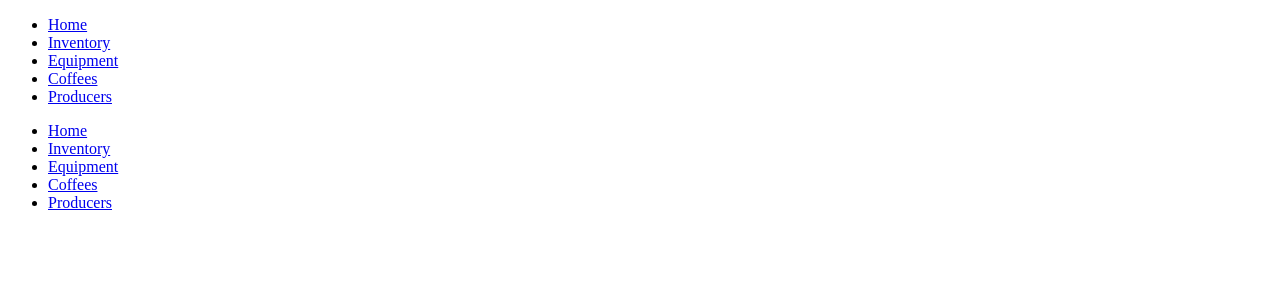
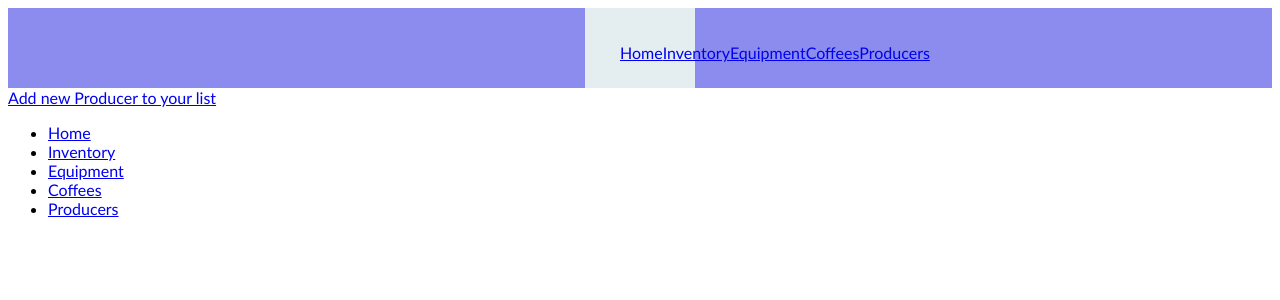
Before and after one commit to MackieJG/coffee-inventory-management, a Flask app: page /producers in a window 1280 px wide. Shown: the top 300 px of the page. Run offline with Flask 2, Linux system fonts and the light colour scheme; data that the repository does not hold is empty; some libraries are stand-ins or nearby versions.

Commit message:
commit changes

```diff
--- a/controllers/producers_controller.py
+++ b/controllers/producers_controller.py
@@ -16,7 +16,7 @@ def show_producer(id):
     producer = producer_repository.select(id)
     return render_template('producers/producer.html', producer = producer)
 
-@producers_blueprint.route('/producers/new', methods=['GET'])
+@producers_blueprint.route('/producers/newproducer', methods=['GET'])
 def new_producer():
     return render_template('producers/newproducer.html')
 
@@ -28,3 +28,21 @@ def create_producer():
     producer = Producer(name, location, description)
     producer_repository.save(producer)
     return redirect('/producers')
+
+@producers_blueprint.route('/producers/<id>/delete', methods=['POST'])
+def delete_producer(id):
+    producer_repository.delete(id)
+    return redirect('/producer')
+
+@producers_blueprint.route('/producers/<id>/edit', methods=['GET'])
+def edit_producer(id):
+    producer = producer_repository.select(id)
+    return render_template('producers/edit.html', producer = producer)
+
+@producers_blueprint.route('/producers/<id>', methods=['POST'])
+def update_producer(id):
+    name = request.form['name']
+    location = request.form['location']
+    description = request.form['description']
+    producer = Producer(name, location, description)
+    return redirect('/producers')
--- a/static/main.css
+++ b/static/main.css
@@ -0,0 +1,31 @@
+body {
+    font-family: "Gill Sans", sans-serif;
+
+}
+.header {
+    background-color: rgb(140, 140, 238);
+
+}
+.header {
+
+    display: flex;
+    flex-wrap: nowrap;
+    justify-content: space-around;
+    align-items: center;
+    align-content: center;
+    width: 100%;
+    height: 80px;
+    overflow: auto;
+    flex-direction: row;
+
+
+}
+.header-ul{
+    display: flex;
+    list-style: none;
+    width: 40px;
+    height: 10px;
+    margin: 5px;
+    background-color: rgb(228, 238, 241);
+    padding: 35px;
+}
--- a/templates/base.html
+++ b/templates/base.html
@@ -4,26 +4,37 @@
     <meta charset="UTF-8">
     <meta http-equiv="X-UA-Compatible" content="IE=edge">
     <meta name="viewport" content="width=device-width, initial-scale=1.0">
+    <link rel="stylesheet" href="{{url_for('static', filename='main.css') }}">
     <title>Inventory Manager</title>
 </head>
 <body>
-    <header>
-        <ul class="header-menu">
+    <header class="header">
+        <ul class="header-ul">
+            <div>
                 <li>
                     <a href="/">Home</a>
                 </li>
+            </div>
+            <div>
                 <li>
                     <a href="/inventory">Inventory</a>
                 </li>
+            </div>
+            <div>
                 <li>
                     <a href="/equipment">Equipment</a>
                 </li>
+            </div>
+            <div>
                 <li>
                     <a href="/coffees">Coffees</a>
                 </li>
+            </div>
+            <div>
                 <li>
                     <a href="/producers">Producers</a>
                 </li>
+            </div>
         </ul>
     </header>
     {% block content %}
--- a/templates/producers/index.html
+++ b/templates/producers/index.html
@@ -1,10 +1,10 @@
 {% extends 'base.html' %}
 {% block content %}
-
+    <a href="producers/newproducer">Add new Producer to your list</a>
 {% for producer in all_producers %}
     <div class="producers">
         <div class="producer_content">
-            <a href="/producers/{{producer.id}}">{{producer.name}}</a>
+            <a href="/producers/{{ producer.id }}">{{producer.name}}</a>
 
             <div class="producer_location">
                 {{producer.location}}
```
Lines whose indentation alone changed are shown as unchanged.
